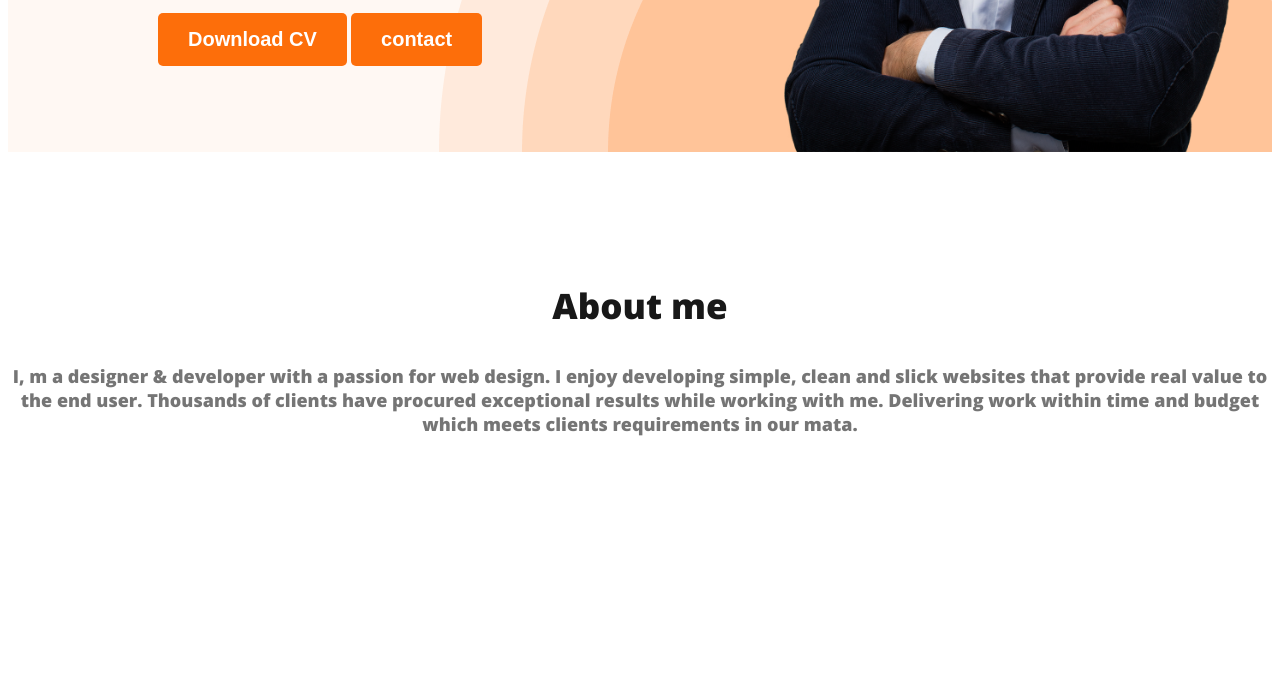
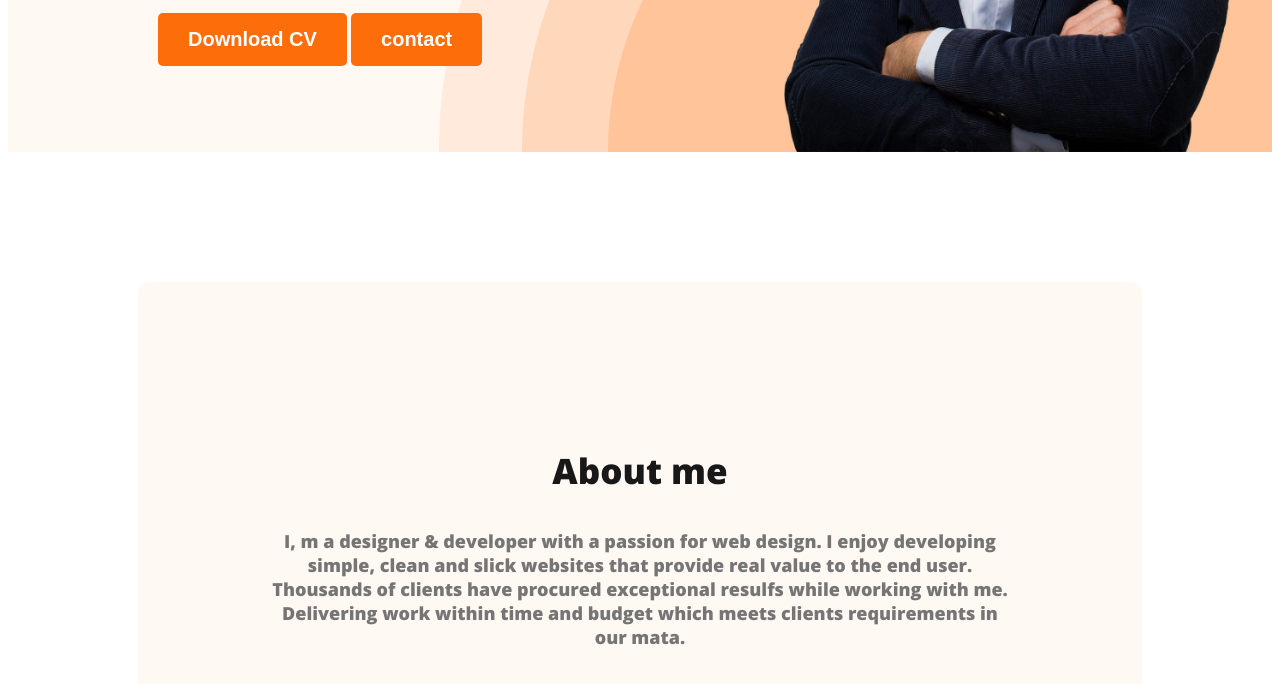
Before and after one commit to Rimu8124/developer-portfolio, a plain HTML site: page index.html in a window 1280 px wide. Shown: the part 616-1300 px from the top of the page. Before the commit the page ends 1070 px from the top, so only its background shows below. Drawn offline with nearby package versions, Linux system fonts and the light colour scheme.

Commit message:
about section created2

```diff
--- a/index.html
+++ b/index.html
@@ -33,11 +33,10 @@
 </div>
     </header>
     <main>
-<section class="about"></section>
-<h3 class="section-title">About me</h3>
-<p class="section-description">
-    I, m a designer & developer with a passion for web design. I enjoy developing simple, clean and slick websites that provide real value to the end user. Thousands of clients have procured exceptional results while working with me. Delivering work within time and budget which meets clients requirements in our mata.
-</p>
+      <section class="about">
+        <h3 class="section-title">About me</h3>
+        <p class="section-description">I, m a designer & developer with a passion for web design. I enjoy developing simple, clean and slick websites that provide real value to the end user. Thousands of clients have procured exceptional resulfs while working with me. Delivering work within time and budget which meets clients requirements in our mata.</p>
+      </section>
     </main>
     <footer>
 
--- a/styles/portfolio.css
+++ b/styles/portfolio.css
@@ -70,23 +70,25 @@ nav a{
     font-weight: 700;
     margin-bottom: 0;
 }
-
 .about{
-    padding 130px;
+    padding: 130px;
     border-radius: 10px;
-    background: #fff8f3;
+    background: #FFF8F3;
     margin: 130px;
 }
 .section-title{
-    color: #181818;
-    text-align: center;
-    font-size: 35px;
-    font-weight: 700;
+   color: #181818;
+text-align: center;
+
+font-size: 35px;
+
+font-weight: 700;
+
 }
 .section-description{
     color: #757575;
     text-align: center;
-    font-size: 18px;
-    font-family: open sans;
+
+font-size: 18px;
 
 }
```
